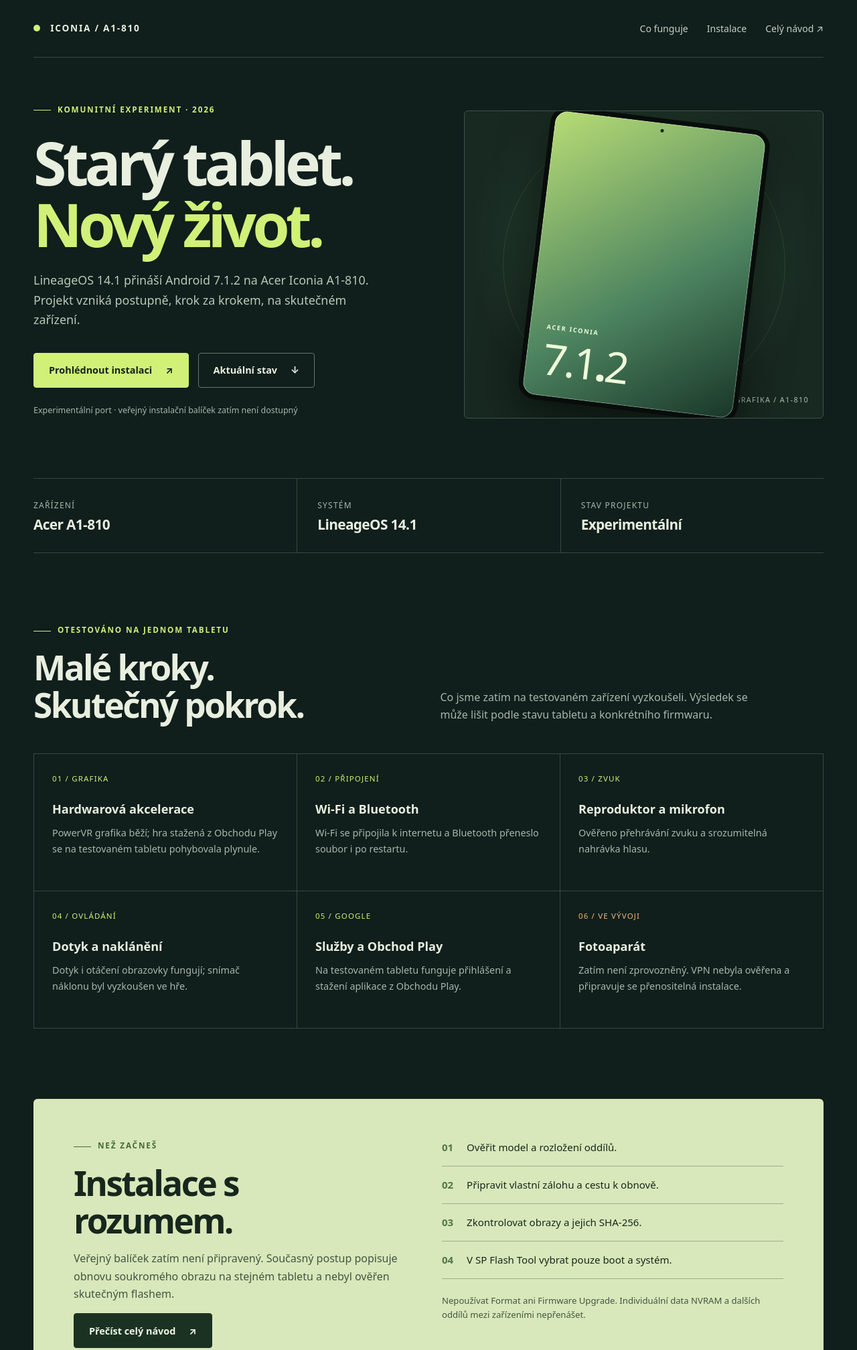
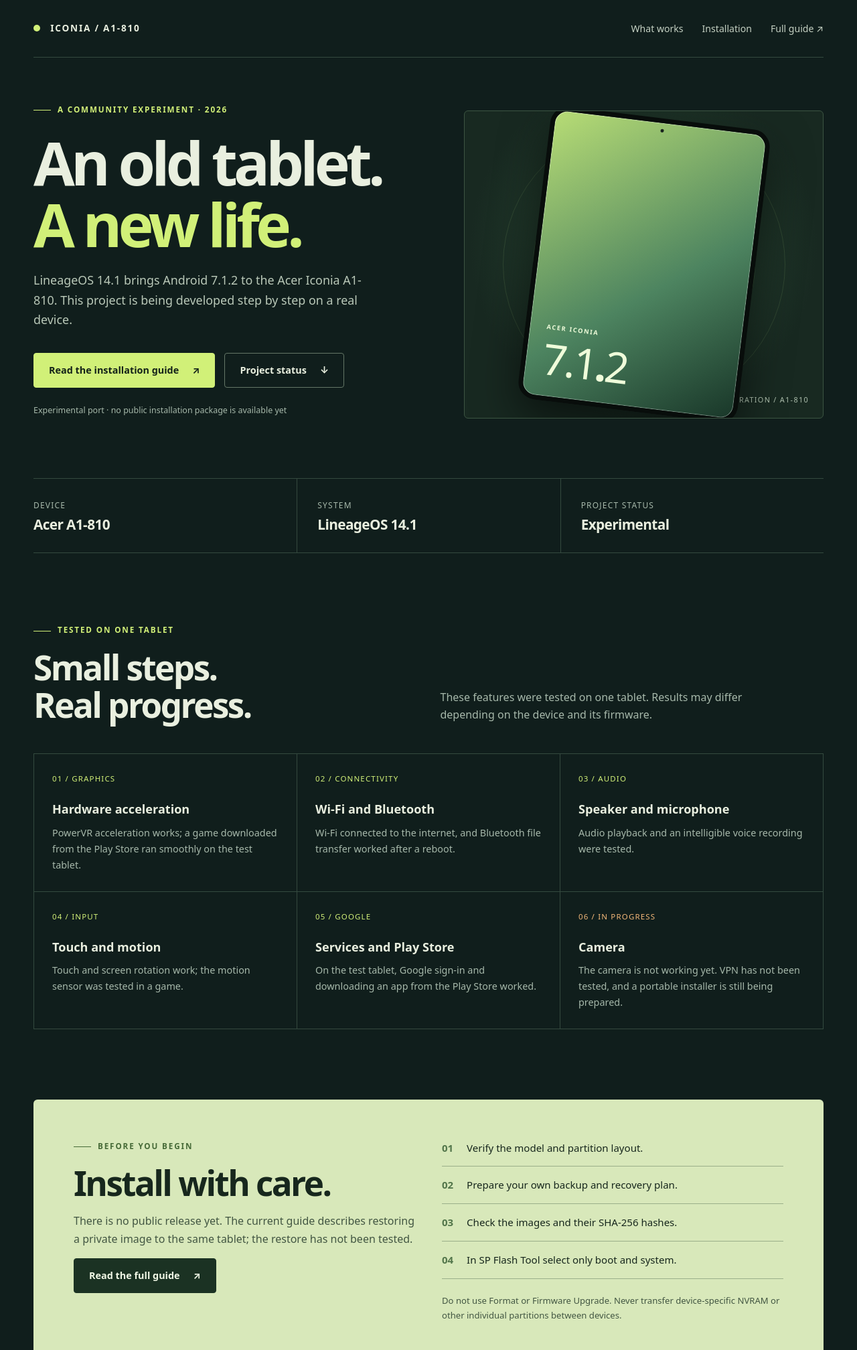
Before and after one commit to lovelyjohntrbn/Acer-A1-810---Android-7.1.2---LineageOS-14.1, a plain HTML site: page index.html in a window 1280 px wide. Shown: the top 2016 px of the page at 67% size. Drawn offline with Linux system fonts and the light colour scheme.

Commit message:
Add files via upload

```diff
--- a/index.html
+++ b/index.html
@@ -1,9 +1,9 @@
 <!doctype html>
-<html lang="cs">
+<html lang="en">
 <head>
   <meta charset="utf-8">
   <meta name="viewport" content="width=device-width, initial-scale=1">
-  <meta name="description" content="Experimentální port LineageOS 14.1 pro Acer Iconia A1-810: aktuální stav a postup obnovy.">
+  <meta name="description" content="Experimental LineageOS 14.1 port for the Acer Iconia A1-810: current status and recovery instructions.">
   <meta name="theme-color" content="#101e1c">
   <title>Iconia A1-810 · Android 7</title>
   <style>
@@ -18,13 +18,13 @@
   </style>
 </head>
 <body>
-  <header class="wrap nav"><a class="brand" href="#top"><i></i> ICONIA / A1-810</a><nav class="links" aria-label="Hlavní navigace"><a href="#stav">Co funguje</a><a href="#instalace">Instalace</a><a href="navod.html">Celý návod ↗</a></nav></header>
+  <header class="wrap nav"><a class="brand" href="#top"><i></i> ICONIA / A1-810</a><nav class="links" aria-label="Main navigation"><a href="#stav">What works</a><a href="#instalace">Installation</a><a href="navod.html">Full guide ↗</a></nav></header>
   <main id="top">
-    <section class="wrap hero"><div><div class="eyebrow">Komunitní experiment · 2026</div><h1>Starý tablet.<br><em>Nový život.</em></h1><p class="lead">LineageOS 14.1 přináší Android 7.1.2 na Acer Iconia A1-810. Projekt vzniká postupně, krok za krokem, na skutečném zařízení.</p><div class="actions"><a class="button" href="#instalace">Prohlédnout instalaci <span aria-hidden="true">↗</span></a><a class="button secondary" href="#stav">Aktuální stav <span aria-hidden="true">↓</span></a></div><p class="quiet">Experimentální port · veřejný instalační balíček zatím není dostupný</p></div><div class="art" role="img" aria-label="Ilustrace tabletu s Androidem 7"><div class="tablet"><div class="screen-text"><small>Acer Iconia</small>7.1<span style="font-weight:700">.</span>2</div></div><div class="art-note">Ilustrační grafika / A1-810</div></div></section>
-    <div class="wrap strip"><div><span>Zařízení</span><b>Acer A1-810</b></div><div><span>Systém</span><b>LineageOS 14.1</b></div><div><span>Stav projektu</span><b>Experimentální</b></div></div>
-    <section class="wrap section" id="stav"><div class="heading"><div><div class="eyebrow">Otestováno na jednom tabletu</div><h2>Malé kroky.<br>Skutečný pokrok.</h2></div><p>Co jsme zatím na testovaném zařízení vyzkoušeli. Výsledek se může lišit podle stavu tabletu a konkrétního firmwaru.</p></div><div class="grid"><article class="card"><div class="num">01 / GRAFIKA</div><h3>Hardwarová akcelerace</h3><p>PowerVR grafika běží; hra stažená z Obchodu Play se na testovaném tabletu pohybovala plynule.</p></article><article class="card"><div class="num">02 / PŘIPOJENÍ</div><h3>Wi‑Fi a Bluetooth</h3><p>Wi‑Fi se připojila k internetu a Bluetooth přeneslo soubor i po restartu.</p></article><article class="card"><div class="num">03 / ZVUK</div><h3>Reproduktor a mikrofon</h3><p>Ověřeno přehrávání zvuku a srozumitelná nahrávka hlasu.</p></article><article class="card"><div class="num">04 / OVLÁDÁNÍ</div><h3>Dotyk a naklánění</h3><p>Dotyk i otáčení obrazovky fungují; snímač náklonu byl vyzkoušen ve hře.</p></article><article class="card"><div class="num">05 / GOOGLE</div><h3>Služby a Obchod Play</h3><p>Na testovaném tabletu funguje přihlášení a stažení aplikace z Obchodu Play.</p></article><article class="card pending"><div class="num">06 / VE VÝVOJI</div><h3>Fotoaparát</h3><p>Zatím není zprovozněný. VPN nebyla ověřena a připravuje se přenositelná instalace.</p></article></div></section>
-    <section class="wrap" id="instalace"><div class="install"><div><div class="eyebrow">Než začneš</div><h2>Instalace s rozumem.</h2><p>Veřejný balíček zatím není připravený. Současný postup popisuje obnovu soukromého obrazu na stejném tabletu a nebyl ověřen skutečným flashem.</p><a class="button" href="navod.html">Přečíst celý návod <span aria-hidden="true">↗</span></a></div><div><ol class="steps"><li><b>01</b> Ověřit model a rozložení oddílů.</li><li><b>02</b> Připravit vlastní zálohu a cestu k obnově.</li><li><b>03</b> Zkontrolovat obrazy a jejich SHA-256.</li><li><b>04</b> V SP Flash Tool vybrat pouze boot a systém.</li></ol><p class="notice">Nepoužívat Format ani Firmware Upgrade. Individuální data NVRAM a dalších oddílů mezi zařízeními nepřenášet.</p></div></div></section>
+    <section class="wrap hero"><div><div class="eyebrow">A community experiment · 2026</div><h1>An old tablet.<br><em>A new life.</em></h1><p class="lead">LineageOS 14.1 brings Android 7.1.2 to the Acer Iconia A1-810. This project is being developed step by step on a real device.</p><div class="actions"><a class="button" href="#instalace">Read the installation guide <span aria-hidden="true">↗</span></a><a class="button secondary" href="#stav">Project status <span aria-hidden="true">↓</span></a></div><p class="quiet">Experimental port · no public installation package is available yet</p></div><div class="art" role="img" aria-label="Illustration of a tablet running Android 7"><div class="tablet"><div class="screen-text"><small>Acer Iconia</small>7.1<span style="font-weight:700">.</span>2</div></div><div class="art-note">Illustration / A1-810</div></div></section>
+    <div class="wrap strip"><div><span>Device</span><b>Acer A1-810</b></div><div><span>System</span><b>LineageOS 14.1</b></div><div><span>Project status</span><b>Experimental</b></div></div>
+    <section class="wrap section" id="stav"><div class="heading"><div><div class="eyebrow">Tested on one tablet</div><h2>Small steps.<br>Real progress.</h2></div><p>These features were tested on one tablet. Results may differ depending on the device and its firmware.</p></div><div class="grid"><article class="card"><div class="num">01 / GRAPHICS</div><h3>Hardware acceleration</h3><p>PowerVR acceleration works; a game downloaded from the Play Store ran smoothly on the test tablet.</p></article><article class="card"><div class="num">02 / CONNECTIVITY</div><h3>Wi‑Fi and Bluetooth</h3><p>Wi‑Fi connected to the internet, and Bluetooth file transfer worked after a reboot.</p></article><article class="card"><div class="num">03 / AUDIO</div><h3>Speaker and microphone</h3><p>Audio playback and an intelligible voice recording were tested.</p></article><article class="card"><div class="num">04 / INPUT</div><h3>Touch and motion</h3><p>Touch and screen rotation work; the motion sensor was tested in a game.</p></article><article class="card"><div class="num">05 / GOOGLE</div><h3>Services and Play Store</h3><p>On the test tablet, Google sign-in and downloading an app from the Play Store worked.</p></article><article class="card pending"><div class="num">06 / IN PROGRESS</div><h3>Camera</h3><p>The camera is not working yet. VPN has not been tested, and a portable installer is still being prepared.</p></article></div></section>
+    <section class="wrap" id="instalace"><div class="install"><div><div class="eyebrow">Before you begin</div><h2>Install with care.</h2><p>There is no public release yet. The current guide describes restoring a private image to the same tablet; the restore has not been tested.</p><a class="button" href="navod.html">Read the full guide <span aria-hidden="true">↗</span></a></div><div><ol class="steps"><li><b>01</b> Verify the model and partition layout.</li><li><b>02</b> Prepare your own backup and recovery plan.</li><li><b>03</b> Check the images and their SHA-256 hashes.</li><li><b>04</b> In SP Flash Tool select only boot and system.</li></ol><p class="notice">Do not use Format or Firmware Upgrade. Never transfer device-specific NVRAM or other individual partitions between devices.</p></div></div></section>
   </main>
-  <footer class="wrap bottom"><div><strong>ICONIA / A1-810</strong><br>Experiment, který vrací starší techniku do hry.</div><div>Stav dokumentace: listopad 2026<br>Vytvořeno pro komunitu uživatelů A1-810.</div></footer>
+  <footer class="wrap bottom"><div><strong>ICONIA / A1-810</strong><br>An experiment to give an old tablet a new life.</div><div>Support the project: <a href="https://paypal.me/lovelyjohntrbn" target="_blank" rel="noopener noreferrer">Donate via PayPal ↗</a><br>Documentation status: November 2026</div></footer>
 </body>
 </html>
```
Also changed, not shown: navod.html (+2 -2 lines), 2 other files.
